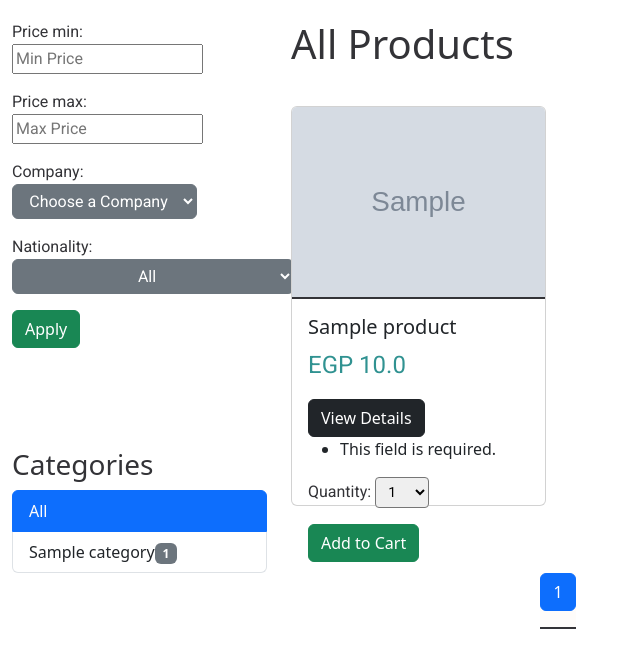
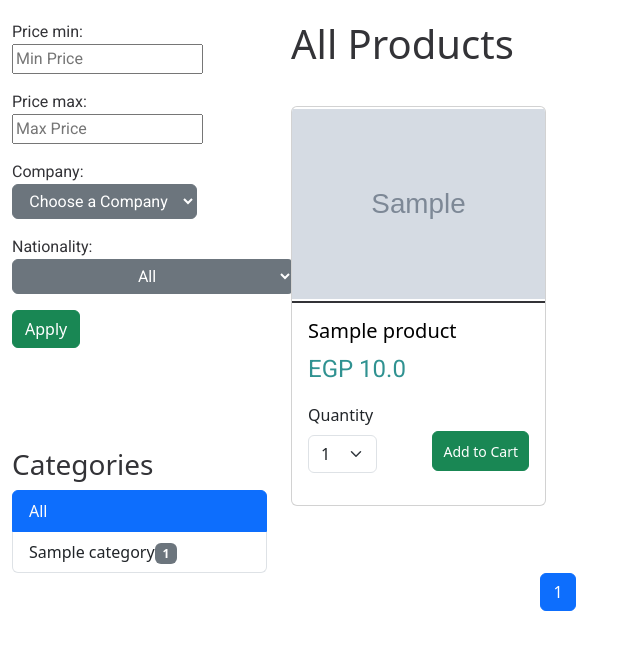
Before and after one commit to AuroraaSan/GroceryGo, a Django app: page /shop/ in a window 1280 px wide. Shown: the part 137-800 px from the top of the page, without its empty margins (0-640 px from the left). Run offline with Django 4.2, Linux system fonts and the light colour scheme; tables that the repository leaves empty hold one stand-in row (values such as "Sample post"); grey boxes marked "Sample" are stand-in pictures; some libraries are stand-ins or nearby versions.

Commit message:
Edited the products list

```diff
--- a/cart/forms.py
+++ b/cart/forms.py
@@ -4,7 +4,12 @@ PRODUCT_QUANTITY_CHOICES = [(i, str(i)) for i in range(1, 21)]
 
 
 class CartAddProductForm(forms.Form):
-    quantity = forms.TypedChoiceField(choices=PRODUCT_QUANTITY_CHOICES, coerce=int, widget=forms.Select(attrs={'class': 'form-control-sm'}))
+    quantity = forms.TypedChoiceField(
+        choices=PRODUCT_QUANTITY_CHOICES,
+        coerce=int,
+        required=False,
+        widget=forms.Select(attrs={"class": "form-control-sm"}),
+    )
     override = forms.BooleanField(
         required=False, initial=False, widget=forms.HiddenInput
     )
--- a/cart/models.py
+++ b/cart/models.py
@@ -17,7 +17,7 @@ class Cart(models.Model):
 class CartItem(models.Model):
     cart = models.ForeignKey(Cart, on_delete=models.CASCADE)
     product = models.ForeignKey(Product, on_delete=models.CASCADE)
-    quantity = models.PositiveIntegerField(default=0)
+    quantity = models.PositiveIntegerField(default=0, blank=True)
 
     def total_price(self):
         return self.quantity * self.product.price
--- a/static/css/CSS/base.css
+++ b/static/css/CSS/base.css
@@ -141,3 +141,12 @@ td {
     border-radius: 25px;
     padding: 30px;
 }
+
+.cart-submit-button {
+    font-size: 14px;
+    height: 40px;
+    /* Adjust the font size as needed */
+    padding: 5px 10px;
+    margin-top: 28px;
+    /* Adjust the padding as needed */
+}
--- a/templates/shop/product/list.html
+++ b/templates/shop/product/list.html
@@ -1,16 +1,11 @@
 {% extends "base.html" %}
 {% load static %}
+{% load crispy_forms_tags %}
 {% load mathfilters %}
-
 {% block title %}
 {% if category %}{{ category.category_name }}{% else %}Products{% endif %}
 {% endblock %}
-
 {% block content %}
-
-
-
-
 <div class="row">
    <!-- Left Side (Filters and Forms) -->
    <div class="col-md-3">
@@ -18,7 +13,6 @@
          {{ filter_form.as_p }}
          <input type="submit" value="Apply" class="btn btn-success">
       </form>
-
       <h3 style="margin-top: 100px">Categories</h3>
       <div class="list-group">
          <a class="list-group-item list-group-item-action {% if not category %}active{% endif %}" href="{% url "shop:product_list" %}">All</a>
@@ -26,10 +20,7 @@
          <a href="{{ c.get_absolute_url }}" class="list-group-item list-group-item-action {% if category and category.category_name == c.category_name %}active{% endif %}" aria-current="true">{{ c.category_name }}<span class="badge text-bg-secondary">{{ c.product_count }}</span></a>
          {% endfor %}
       </div>
-
    </div>
-
-
    <!-- Right Side (Products) -->
    <div class="col-md-9">
       <h1>{% if category %}{{ category.category_name }}{% else %}All Products{% endif %}</h1>
@@ -37,42 +28,37 @@
          {% for product in products %}
          <div class="col-lg-4 col-md-6 mb-4">
             <div class="module"></div>
-
             <div class="card position-relative" style="height: 400px;">
                {% if product.company.nationality == 'EGY' %}
-
                <div class="position-absolute top-0 end-0 translate-middle badge bg-danger egypt" style="margin-top: 9px; margin-right: -51px;">
                   <span class="text-stroke" style="color: white; -webkit-text-stroke: 0.5px black;">100% Egyptian</span>
                </div>
                {% endif %}
-
                <img src="{% if product.p_image %}{{ product.p_image }}{% else %}{% static "img/no_image.png" %}{% endif %}" class="card-img-top" alt="{{ product.product_name }}" style="height: 200px; object-fit: contain;">
                <div class="card-body">
-                                <h5 class="card-title">{{ product.product_name }} {% if product.stock == 0 %} <span class="badge text-bg-danger">Out of Stock</span> {% endif %}</h5>
+                  <h5 class="card-title"><a href="{{ product.get_absolute_url }}" class="text-decoration-none text-black">{{ product.product_name }}</a>{% if product.stock == 0 %} <span class="badge text-bg-danger">Out of Stock</span> {% endif %}</h5>
                   {% if product.discount %}
                   <p class="card-text">EGP {{ product.cal_discount }}</p>
-                                    <a href="{{ product.get_absolute_url }}" class="btn btn-dark">View Details</a>
+                  {% comment "Edit this discount" %}{% endcomment %}
                   <span class="badge text-bg-secondary">{{ product.discount|mul:100 }}% Discount</span>
                   {% else %}
                   <p class="card-text">EGP {{ product.price }}</p>
-                                    <a href="{{ product.get_absolute_url }}" class="btn btn-dark">View Details</a>
-                                    <form action="{% url 'cart:cart_add' product.p_id %}" method="post">
-                                            {{ cart_product_form.as_p }} {% csrf_token %}
-                                            <button type="submit" class="btn btn-success">Add to Cart</button>
+                  {% endif %}
+                  <form action="{% url 'cart:cart_add' product.p_id %}" method="post" class="d-flex justify-content-between">
+                     {{ cart_product_form|crispy }}
+                     {% csrf_token %}
+                     <button type="submit" class="btn btn-success cart-submit-button">Add to Cart</button>
                   </form>
-
-                                {% endif %}
-
                </div>
             </div>
-
          </div>
          {% endfor %}
       </div>
    </div>
+</div>
 <!-- Centered Pagination -->
+<div class="row">
 <div class="d-flex justify-content-center">
-                <nav aria-label="...">
       <ul class="pagination">
          {% if products.has_previous %}
          <li class="page-item">
@@ -82,13 +68,11 @@
             <a class="page-link" href="?page={{ products.previous_page_number }}">{{ products.previous_page_number }}</a>
          </li>
          {% endif %}
-
          <li class="page-item active">
             <span class="page-link">
             {{ products.number }}
             </span>
          </li>
-
          {% if products.has_next %}
          <li class="page-item">
             <a class="page-link" href="?page={{ products.next_page_number }}">{{ products.next_page_number }}</a>
@@ -98,10 +82,6 @@
          </li>
          {% endif %}
       </ul>
-                </nav>
 </div>
-
-
-
 </div>
 {% endblock %}
```
Lines whose indentation alone changed are shown as unchanged.
